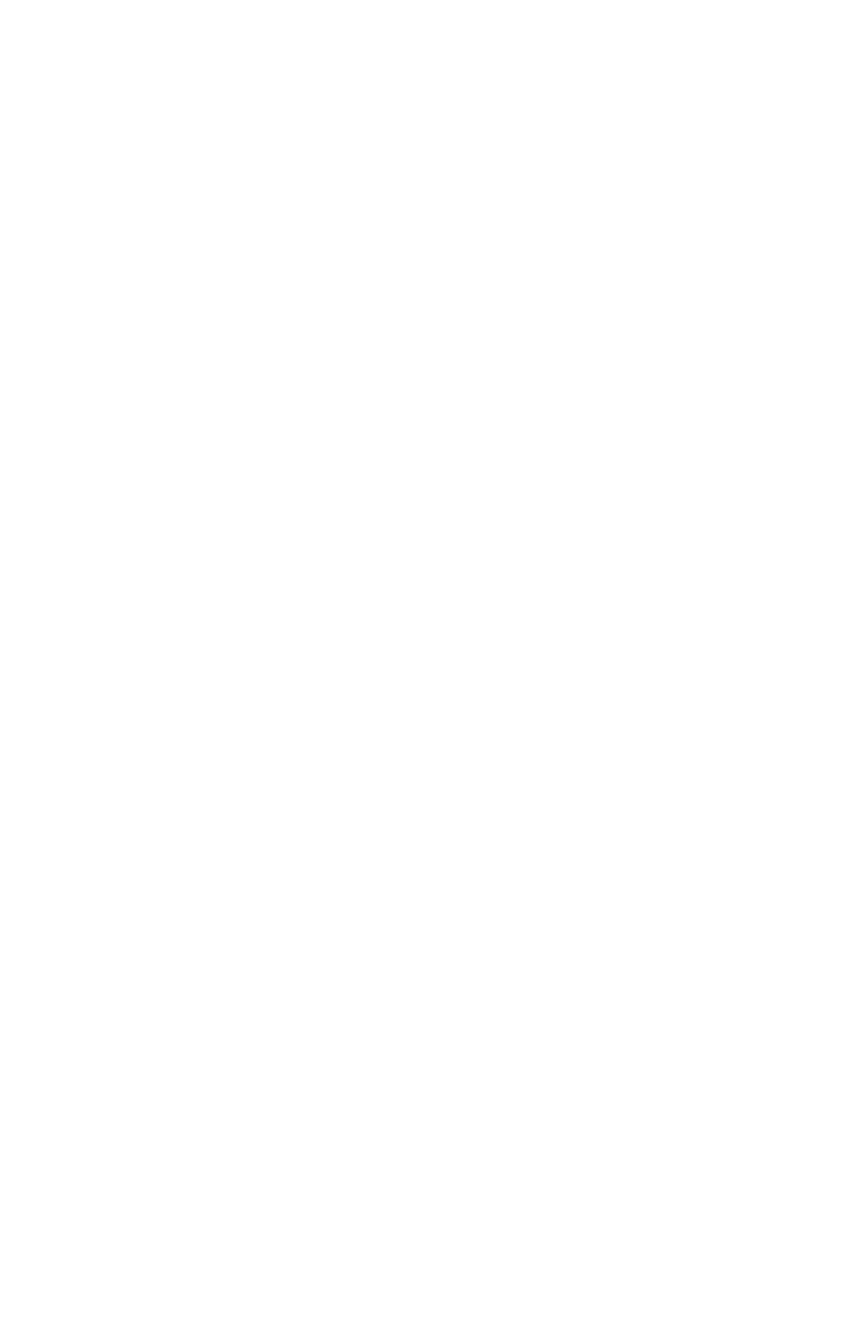
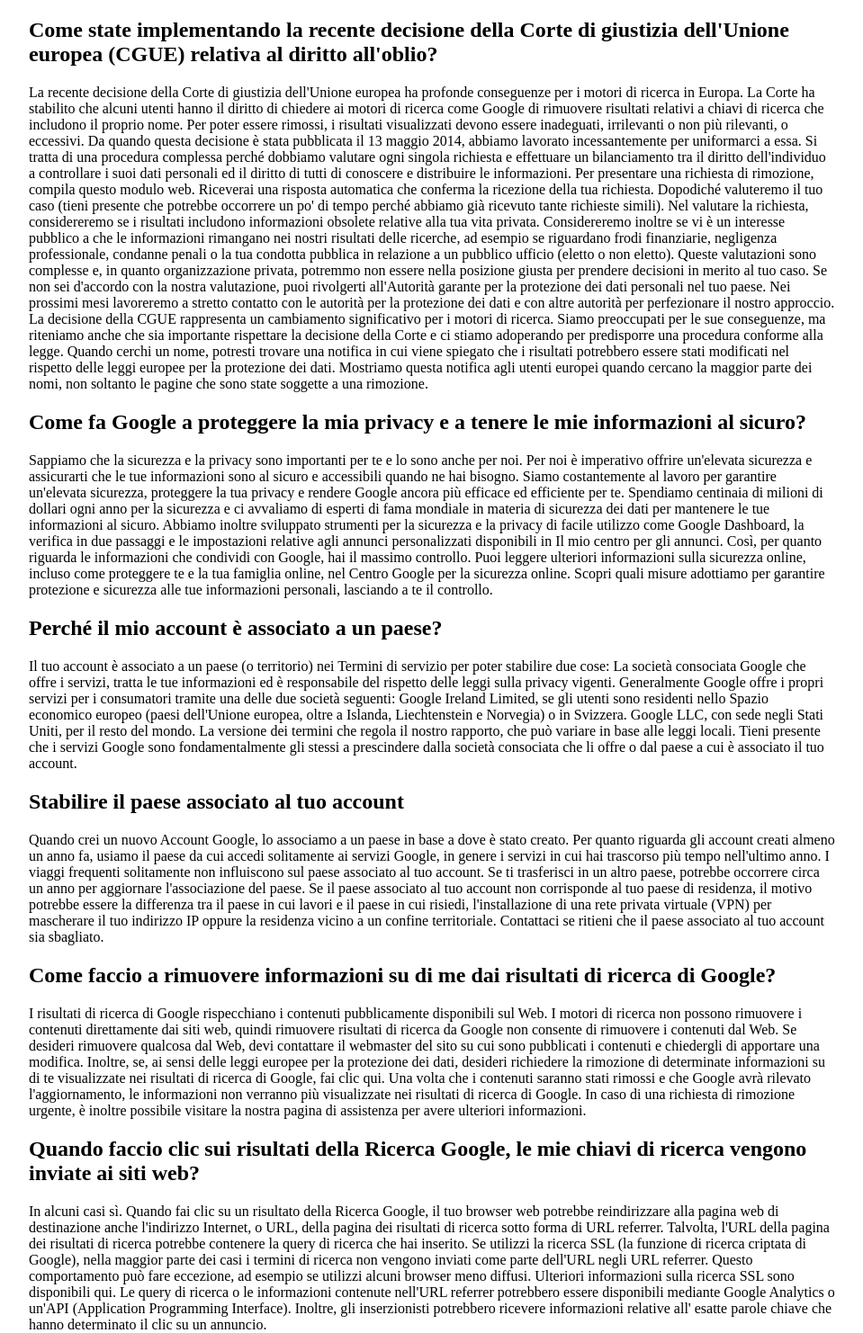
Before and after one commit to Paolo-dev-it/php-google-faq, a PHP site: page / in a window 1280 px wide. Before the commit the part shown is empty. Shown: the whole page at 90% size, without its empty margins (160-1119 px from the left). Before the commit the page ends 800 px from the top, so only its background shows below. Run offline with PHP 8.4, Linux system fonts and the light colour scheme.

Commit message:
Created faq. Styled with css.

```diff
--- a/index.php
+++ b/index.php
@@ -53,10 +53,31 @@
     ]
 
 
-]
+    ];
 
-// foreach(){
 
-// }
 
 ?>
+
+<!DOCTYPE html>
+<html lang="en">
+<head>
+    <meta charset="UTF-8">
+    <meta http-equiv="X-UA-Compatible" content="IE=edge">
+    <meta name="viewport" content="width=device-width, initial-scale=1.0">
+    <title>Document</title>
+    <link rel="stylesheet" href="style.css">
+</head>
+<body>
+
+    <?php foreach ($arrayFaq as $data){ ?>
+
+        <div class="container">
+            <h2><?php echo $data['question']; ?></h2>
+            <p><?php echo $data['answer']; ?></p>
+        </div>
+
+    <?php } ?>
+
+</body>
+</html>
--- /dev/null
+++ b/style.css
@@ -0,0 +1,14 @@
+* {
+  margin: 0;
+  padding: 0;
+  box-sizing: border-box;
+}
+
+.container {
+  width: 70%;
+  margin: auto;
+}
+
+h2 {
+  margin: 20px 0px;
+}
```
